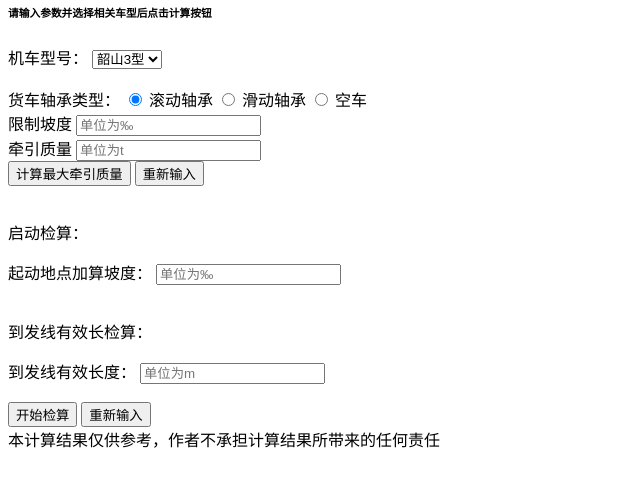
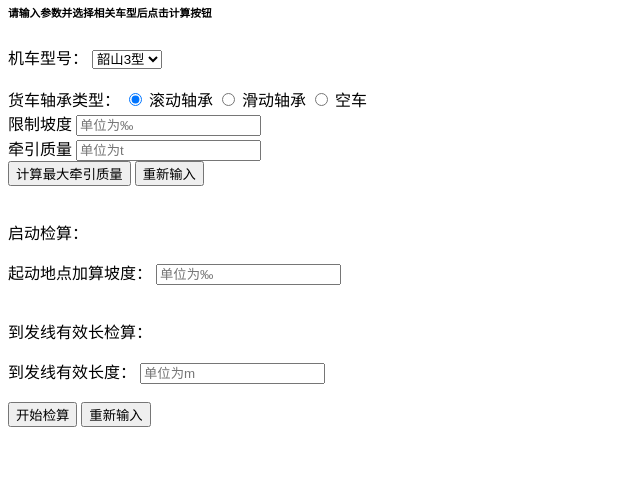
Before and after one commit to kakasearch/rtp, a website: page views/qyjs.html in a window 1280 px wide. Shown: the part 87-574 px from the top of the page, without its empty margins (0-640 px from the left). Drawn offline with Linux system fonts and the light colour scheme; files whose address does not match are found by name.

Commit message:
Update qyjs.html

```diff
--- a/views/qyjs.html
+++ b/views/qyjs.html
@@ -58,6 +58,6 @@
             <input type="button" value="开始检算" onclick="check_G()">
             <input type="reset" value="重新输入">
             <div id="jsjg"></div>
-            <div>本计算结果仅供参考，作者不承担计算结果所带来的任何责任</div>
+
     </form>
 </body>
```
